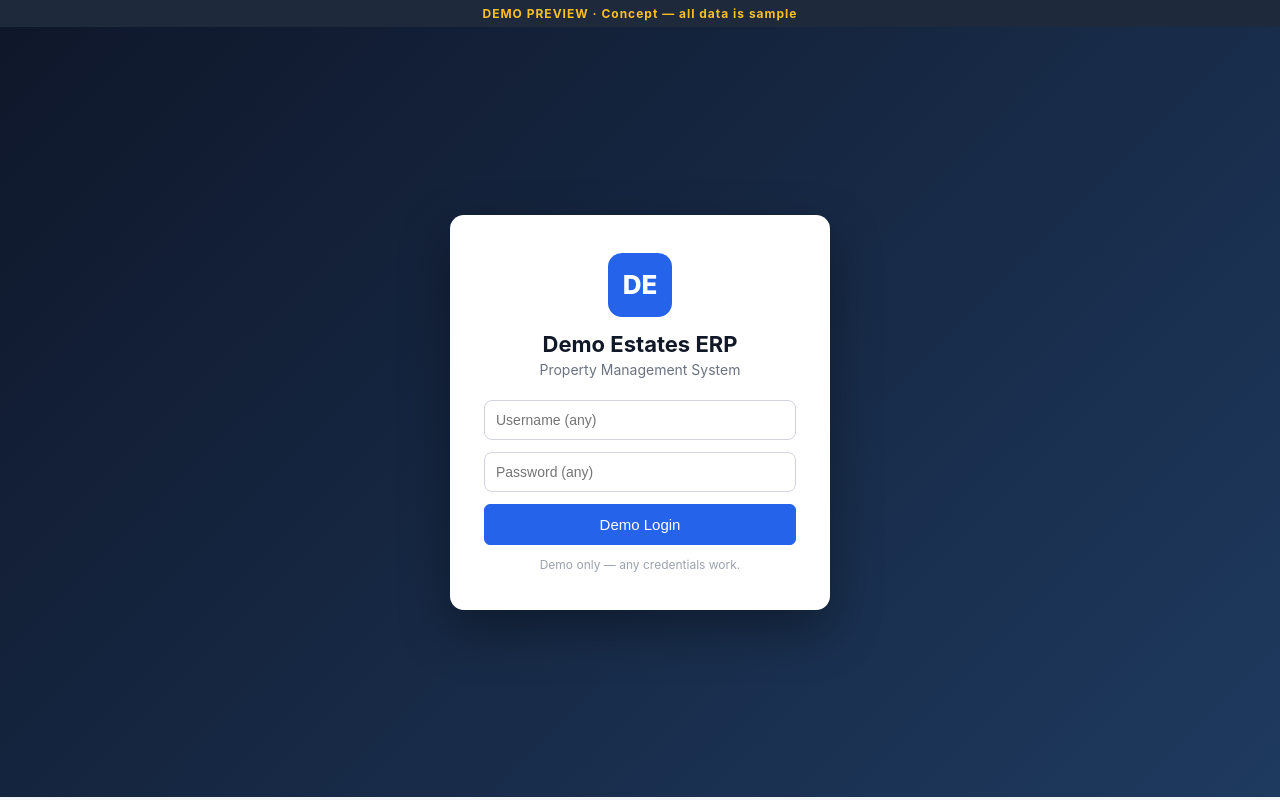
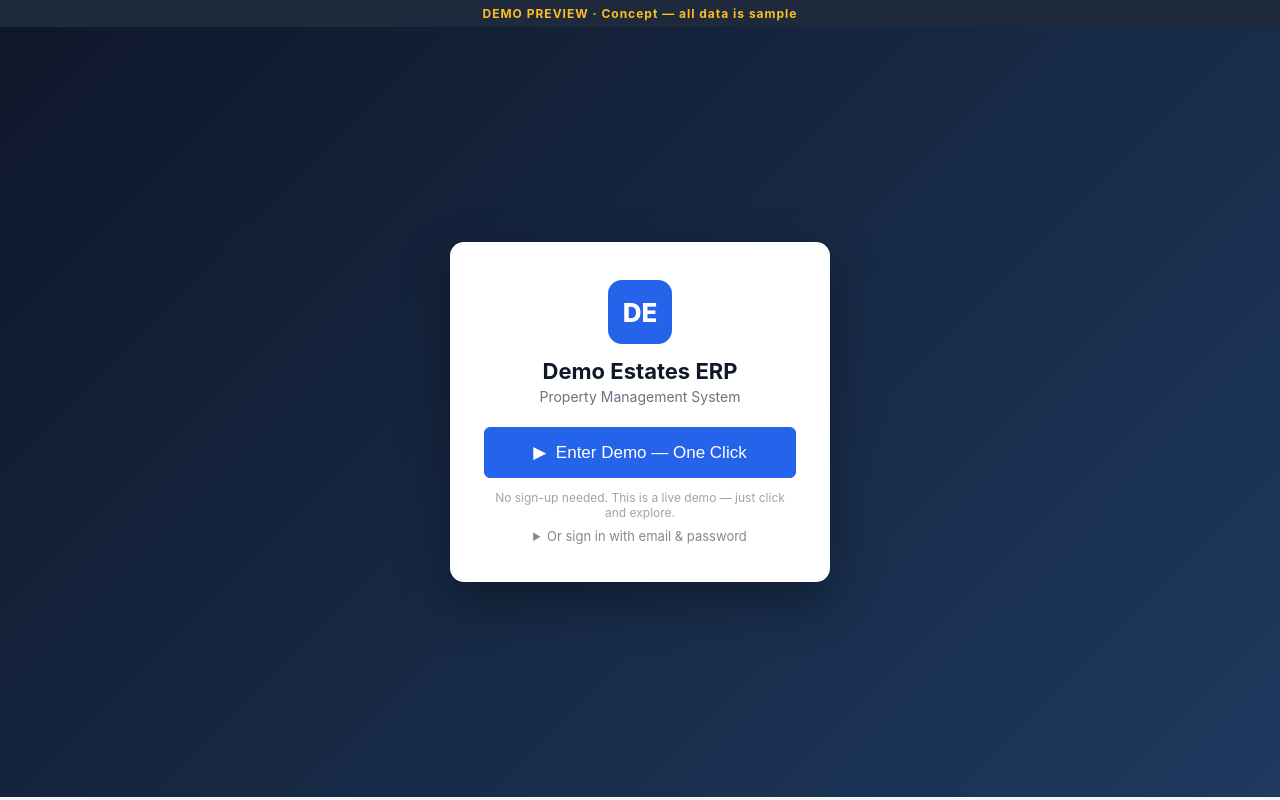
Before and after one commit to awaissattar763-ctrl/realestate-erp-demo, a plain HTML site: page index.html in a window 1280 px wide. Drawn offline with nearby package versions, Linux system fonts and the light colour scheme.

Commit message:
One-click demo entry

```diff
--- a/index.html
+++ b/index.html
@@ -18,10 +18,16 @@
     <div class="login-logo" id="login-logo-text">DE</div>
     <h1 id="login-company-name">Demo Estates ERP</h1>
     <p class="login-sub">Property Management System</p>
-    <input type="text" id="login-user" placeholder="Username (any)">
-    <input type="password" id="login-pass" placeholder="Password (any)">
-    <button class="btn btn-primary btn-block" onclick="doLogin()">Demo Login</button>
-    <p class="login-hint">Demo only — any credentials work.</p>
+    <button class="btn btn-primary btn-block" style="font-size:17px;padding:14px" onclick="doLogin()">▶ &nbsp;Enter Demo — One Click</button>
+    <p class="login-hint" style="margin:12px 0 6px">No sign-up needed. This is a live demo — just click and explore.</p>
+    <details style="margin-top:8px">
+      <summary style="cursor:pointer;font-size:13px;color:#888">Or sign in with email &amp; password</summary>
+      <div style="margin-top:10px;display:grid;gap:8px">
+        <input type="text" id="login-user" placeholder="Email — anything works, e.g. you@gmail.com">
+        <input type="password" id="login-pass" placeholder="Password — anything works">
+        <button class="btn btn-block" onclick="doLogin()">Sign In</button>
+      </div>
+    </details>
   </div>
 </div>
 
```
